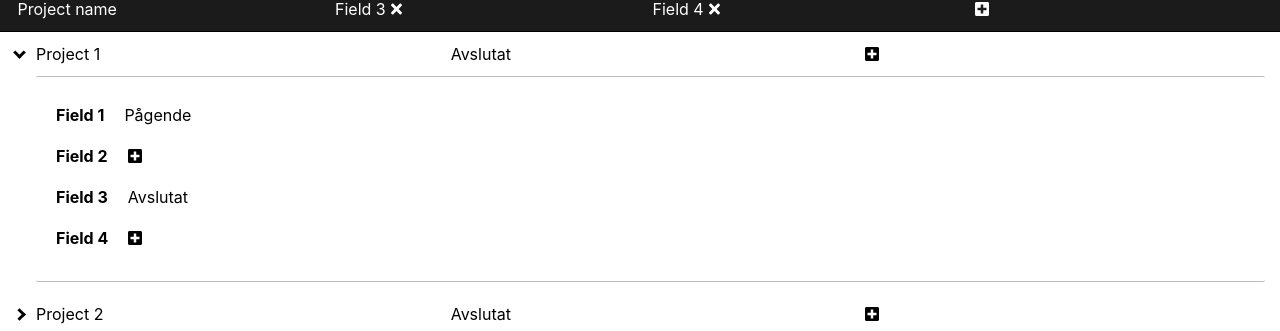
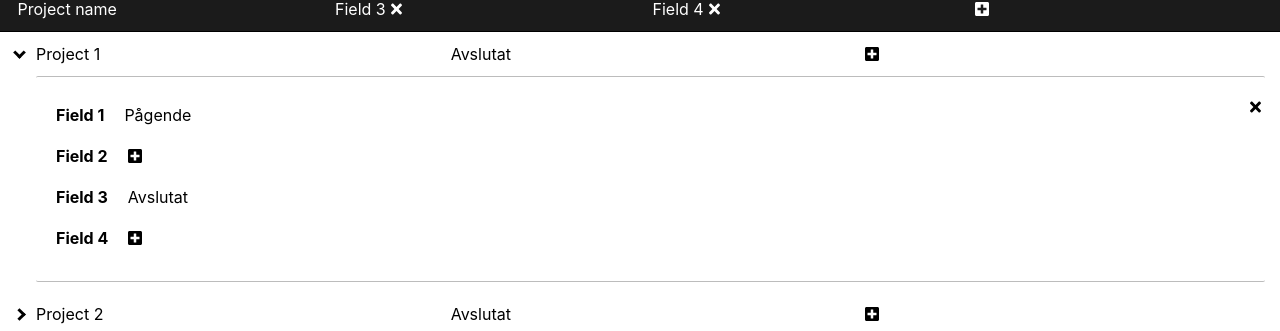
Before and after one commit to bovicbro/projectDocumentation, a React (Create React App) app: page / in a window 1280 px wide. Both pictures are taken after a click on the element 19 px from the left and 217 px from the top of the page. Shown: the part 163-494 px from the top of the page. Built offline with nearby package versions, Linux system fonts and the light colour scheme.

Commit message:
makes it possible to remove project

```diff
--- a/src/components/projects/ExpandedProject.js
+++ b/src/components/projects/ExpandedProject.js
@@ -1,9 +1,12 @@
-import React, { Component } from "react"
-import "./expandedProject.css"
-import EditableFieldLabel from "../fields/EditableFieldLabel"
-import { updateProject } from "../../store/actions/updateProject"
-import { connect } from "react-redux"
-import EditableProjectField from "./EditableProjectField"
+import React, { Component } from 'react'
+import './expandedProject.css'
+import EditableFieldLabel from '../fields/EditableFieldLabel'
+import { updateProject } from '../../store/actions/updateProject'
+import { removeProject } from '../../store/actions/removeProject'
+import { connect } from 'react-redux'
+import EditableProjectField from './EditableProjectField'
+import { FontAwesomeIcon } from '@fortawesome/react-fontawesome'
+
 class ExpandedProject extends Component {
   render() {
     return (
@@ -21,18 +24,33 @@ class ExpandedProject extends Component {
             </div>
           ))}
         </div>
+        {this.renderDeleteButton()}
       </div>
     )
+  }
+
+  renderDeleteButton() {
+    if (!this.props.editable) return null
+    return (
+      <span onClick={this.removeProject}>
+        <FontAwesomeIcon icon="times" />
+      </span>
+    )
+  }
+
+  removeProject = () => {
+    this.props.removeProject(this.props.project)
   }
 }
 const mapStateToProps = state => {
   return {
-    editable: state.settings.editable
+    editable: state.settings.editable,
   }
 }
 
 const mapDispatchToProps = {
-  updateProject
+  updateProject,
+  removeProject,
 }
 
 export default connect(
--- a/src/store/actions/actionTypes.js
+++ b/src/store/actions/actionTypes.js
@@ -5,3 +5,4 @@ export const UPDATE_PROJECT = 'UPDATE_PROJECT'
 export const UPDATE_FIELD = 'UPDATE_FIELD'
 export const NEW_PROJECT = 'NEW_PROJECT'
 export const NEW_FIELD = 'NEW_FIELD'
+export const REMOVE_PROJECT = 'REMOVE_PROJECT'
--- /dev/null
+++ b/src/store/actions/removeProject.js
@@ -0,0 +1,8 @@
+import { REMOVE_PROJECT } from './actionTypes'
+
+export const removeProject = project => {
+  return {
+    type: REMOVE_PROJECT,
+    payload: { project },
+  }
+}
--- a/src/store/reducers/projectReducer.js
+++ b/src/store/reducers/projectReducer.js
@@ -1,8 +1,9 @@
 import {
   LOAD_PROJECTS,
   UPDATE_PROJECT,
-  NEW_PROJECT
-} from "../actions/actionTypes"
+  NEW_PROJECT,
+  REMOVE_PROJECT,
+} from '../actions/actionTypes'
 
 const initialState = []
 
@@ -27,9 +28,12 @@ export default function projectReducer(state = initialState, action) {
       let newProject = {
         _id: id,
         label: action.payload.label,
-        values: []
+        values: [],
       }
       return [...state, newProject]
+
+    case REMOVE_PROJECT:
+      return state.filter(project => project._id !== action.payload.project._id)
 
     default:
       return state
```
